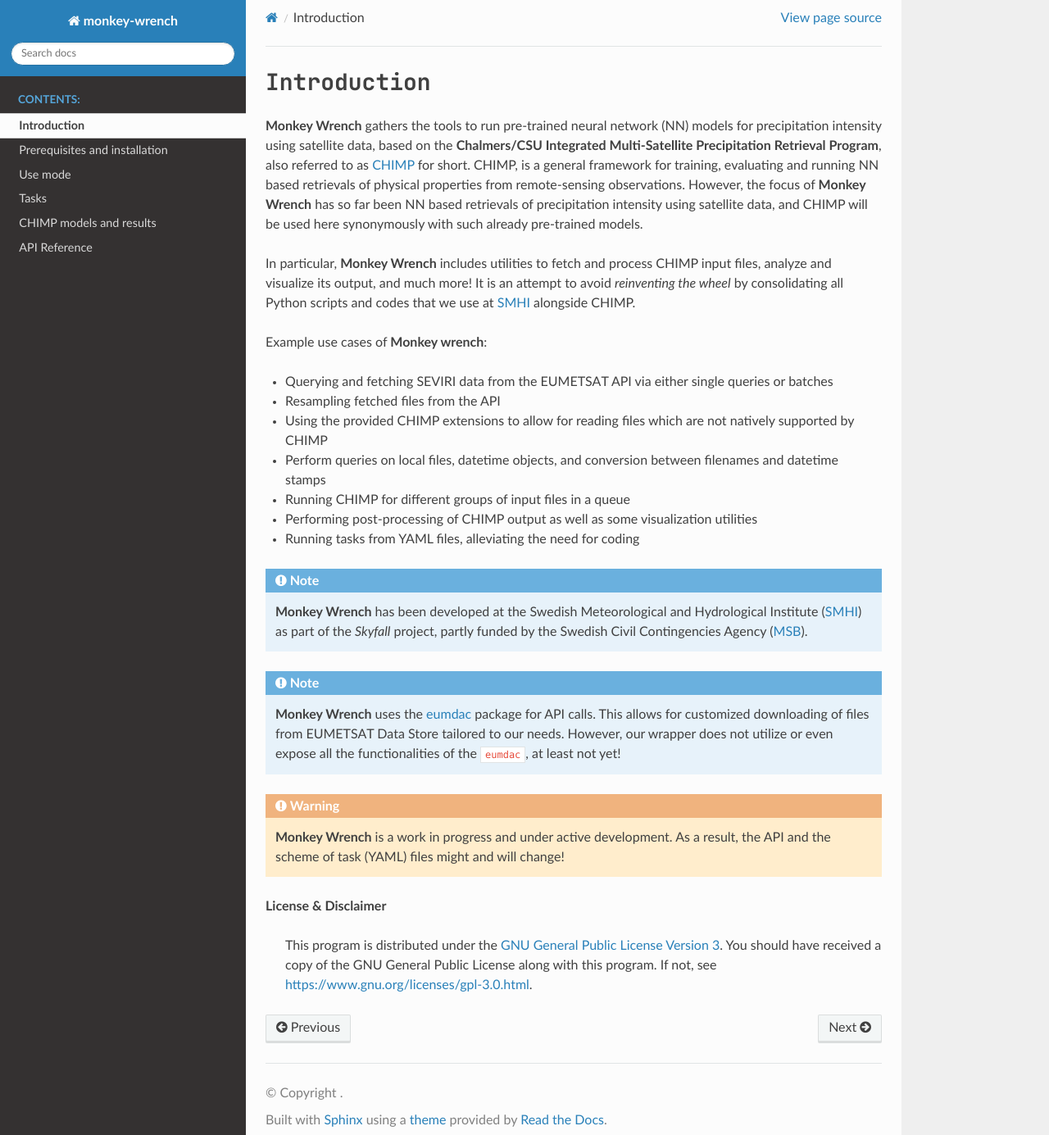
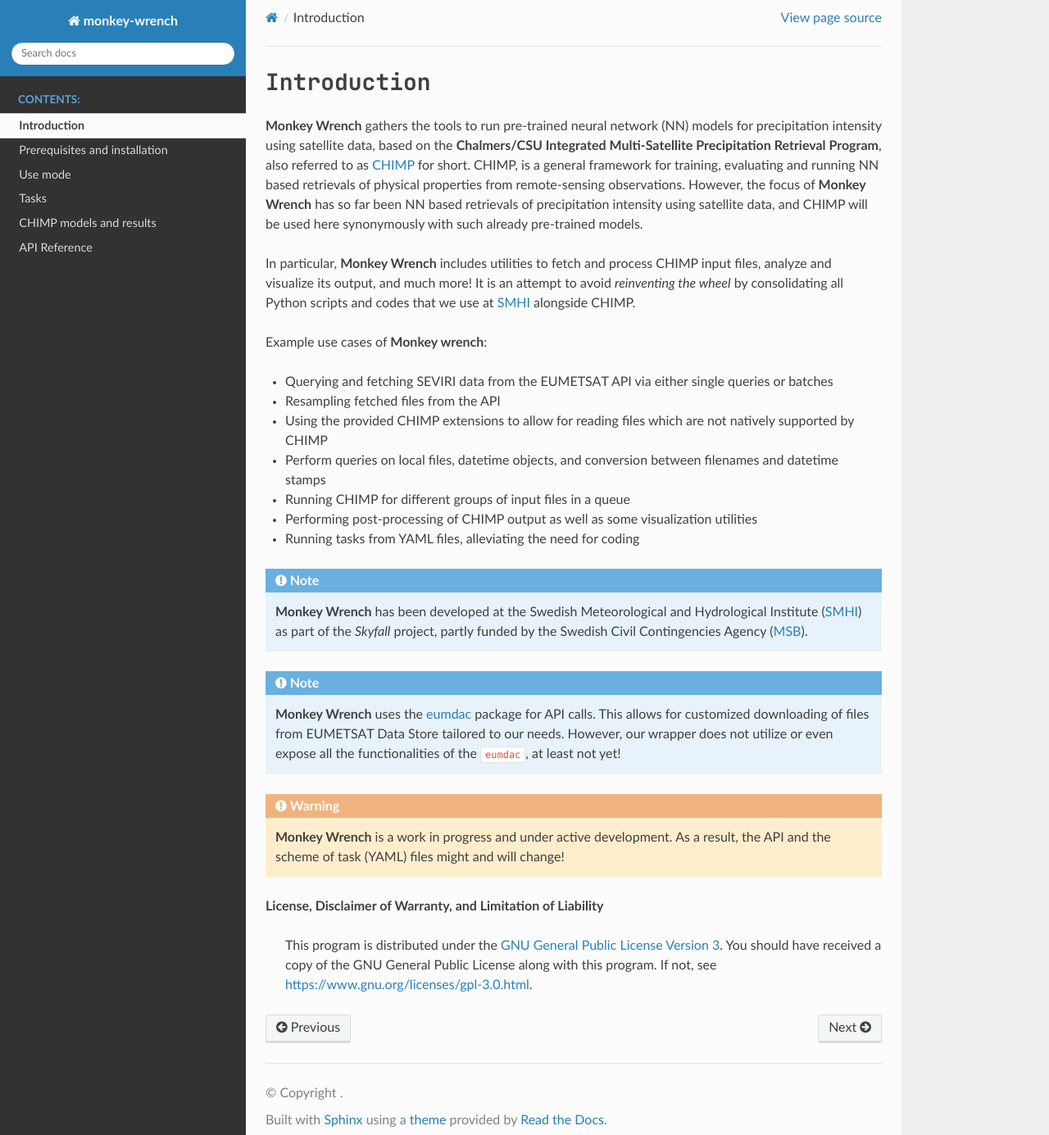
Before and after one commit to pkhalaj/monkey-wrench, a Sphinx documentation site: the page built from docs/source/static/introduction.rst, in a window 1280 px wide and 1385 px high. Shown: the whole window at 82% size. Built offline with Sphinx 7.4.7 and the Read the Docs theme 3.1.0, drawn with Linux system fonts in a browser that asks for light colours.

Commit message:
Update introduction.rst

```diff
--- a/docs/source/static/introduction.rst
+++ b/docs/source/static/introduction.rst
@@ -37,7 +37,7 @@ Example use cases of **Monkey wrench**:
 .. warning::
   **Monkey Wrench** is a work in progress and under active development. As a result, the API and the scheme of task (YAML) files might and will change!
 
-**License & Disclaimer**
+**License, Disclaimer of Warranty, and Limitation of Liability**
 
   This program is distributed under the `GNU General Public License Version 3`_. You should have received a copy of the GNU General Public License along with this program. If not, see `<https://www.gnu.org/licenses/gpl-3.0.html>`_.
 
```
